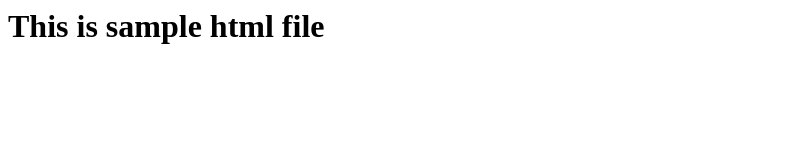
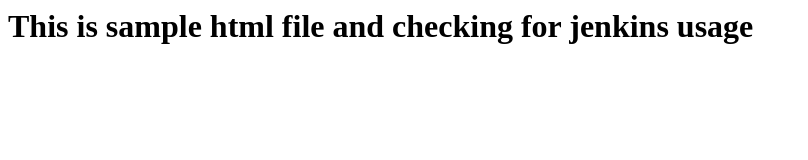
Before and after one commit to Kirdhay/Gitnew-test, a plain HTML site: page index.html in a window 1280 px wide. Shown: the whole page, without its empty margins (0-808 px from the left). Drawn offline with Linux system fonts and the light colour scheme.

Commit message:
Update index.html

```diff
--- a/index.html
+++ b/index.html
@@ -2,6 +2,7 @@
  <head>
    <h1>
      This is sample html file
+       and checking for jenkins usage
    </h1>
  </head>
 </html>
```
